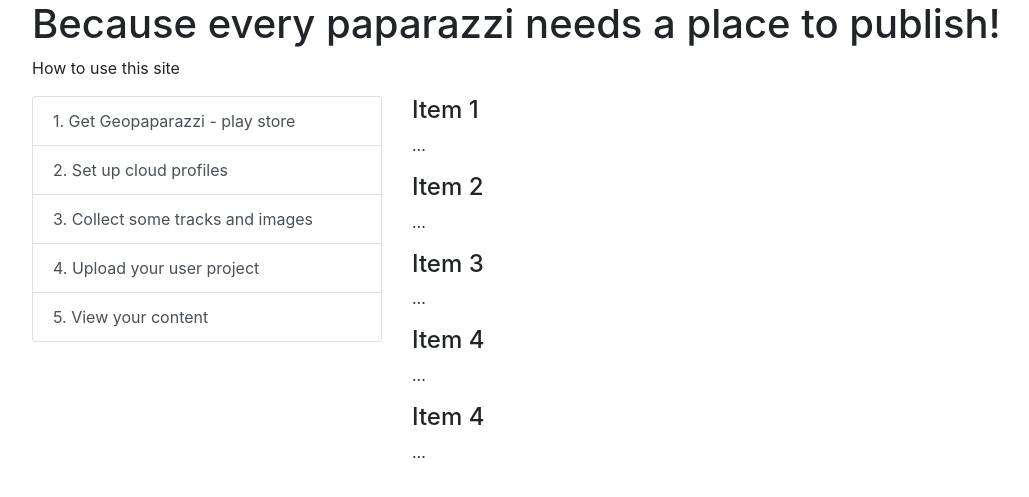
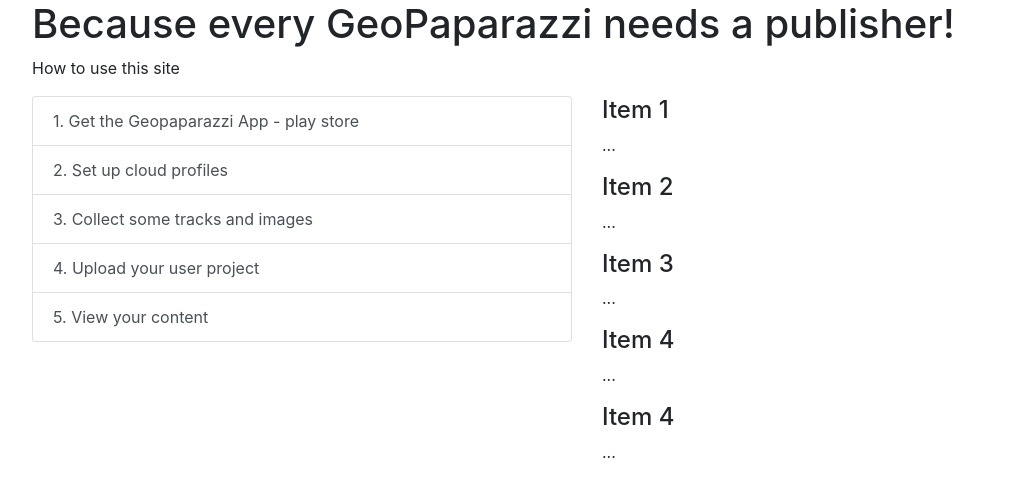
Before and after one commit to brentfraser/geotabloid, a Django app: page / in a window 1280 px wide. Shown: the part 56-553 px from the top of the page, without its empty margins (53-1082 px from the left). Run offline with Django 3.2, Linux system fonts and the light colour scheme; parts of the project's set-up code (start-up, migrations or seed data) failed here and were passed over; some libraries are stand-ins or nearby versions.

Commit message:
minor editd

```diff
--- a/geotabloid/templates/pages/home.html
+++ b/geotabloid/templates/pages/home.html
@@ -1,20 +1,20 @@
 {% extends "base.html" %}
 
 {% block content %}
-<h1>Because every paparazzi needs a place to publish!</h1>
+<h1>Because every GeoPaparazzi needs a publisher!</h1>
 
 <p>How to use this site</p>
 <div class="row">
-  <div class="col-4">
+  <div class="col-6">
     <ul class="list-group">
-      <a class="list-group-item list-group-item-action" href="#list-item-1">1.  Get Geopaparazzi - play store</a>
+      <a class="list-group-item list-group-item-action" href="#list-item-1">1.  Get the Geopaparazzi App - play store</a>
       <a class="list-group-item list-group-item-action" href="#list-item-2">2.  Set up cloud profiles</a>
       <a class="list-group-item list-group-item-action" href="#list-item-3">3.  Collect some tracks and images</a>
       <a class="list-group-item list-group-item-action" href="#list-item-4">4.  Upload your user project</a>
       <a class="list-group-item list-group-item-action" href="#list-item-5">5.  View your content</a>
     </ul>
   </div>
-  <div class="col-8">
+  <div class="col-4">
     <div data-spy="scroll" data-target="#list-example" data-offset="0" class="scrollspy-example">
       <h4 id="list-item-1">Item 1</h4>
       <p>...</p>
```
